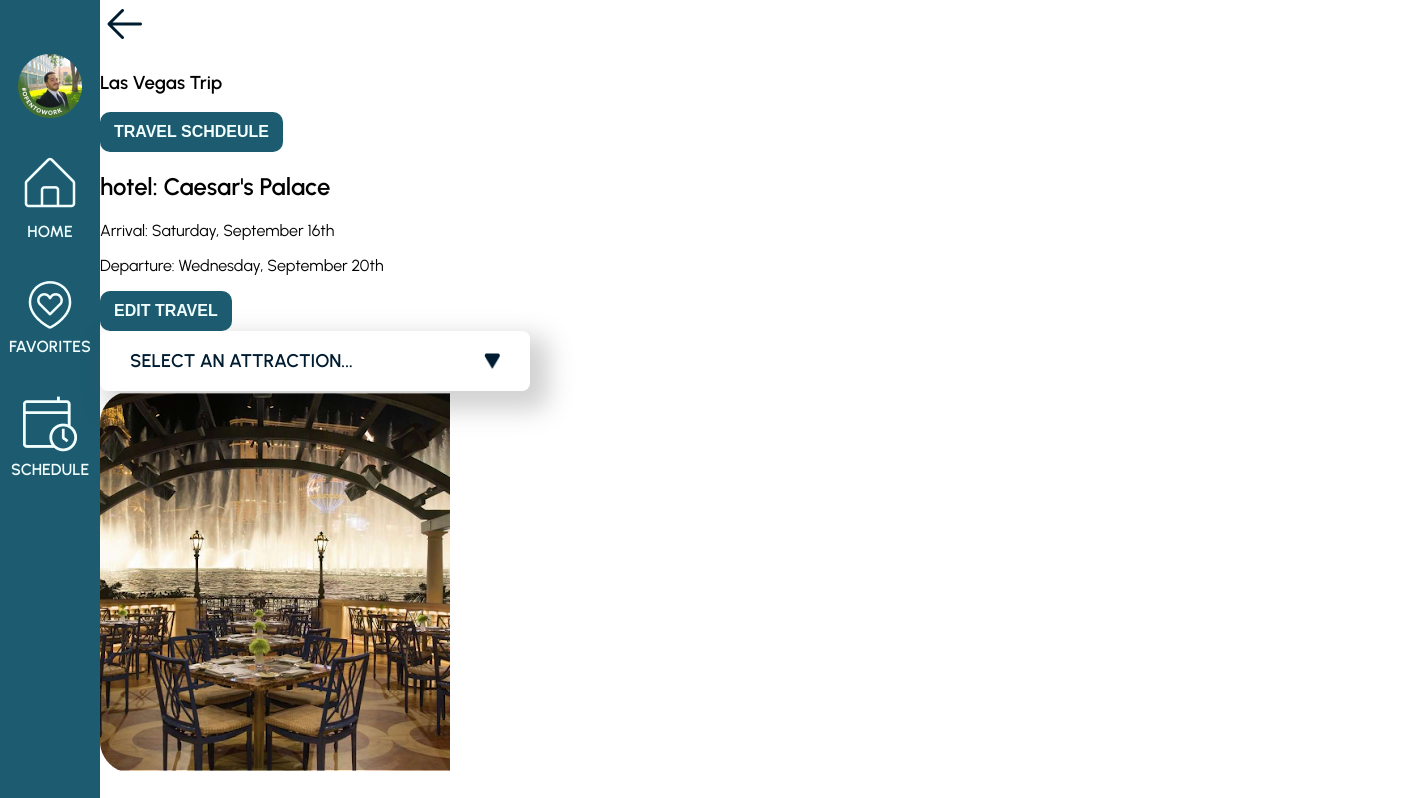
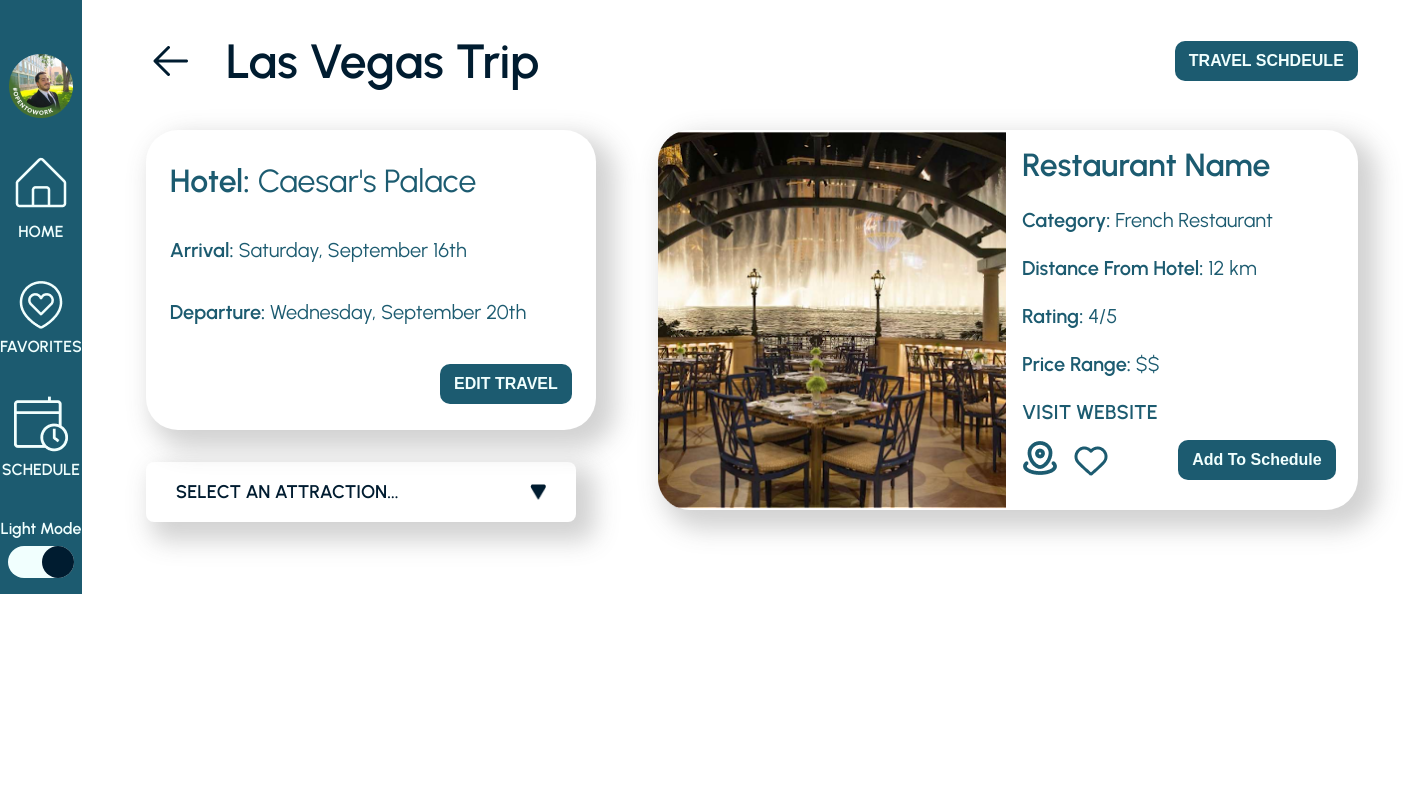
Before and after one commit to Bardia30/WanderPal-FrontEnd, a React (Create React App) app: page /1/travelDetails/1 in a window 1280 px wide. Shown: the top 798 px of the page, 1422 px wide, since content can reach past the window. Built offline with nearby package versions, Linux system fonts and the light colour scheme.

Commit message:
added styling for details page

```diff
--- a/src/pages/TravelDetailsPage.jsx
+++ b/src/pages/TravelDetailsPage.jsx
@@ -4,7 +4,8 @@ import DropDown from '../components/DropDown/DropDown';
 import backButton from '../assets/back-logo.png';
 import mapLogo from '../assets/map.png';
 import likeLogo from '../assets/like.png';
-import restoPic from '../assets/temp-rest-pic.png'
+import restoPic from '../assets/temp-rest-pic.png';
+import './TravelDetailsPage.scss';
 
 
 const TravelDetailsPage = () => {
--- /dev/null
+++ b/src/pages/TravelDetailsPage.scss
@@ -0,0 +1,120 @@
+@use '../styles/mixins' as *;
+@use '../styles/variables' as *;
+
+
+
+.travel {
+    padding: 2rem 4rem;
+    display: flex;
+    flex-direction: column;
+    &__upper-section{
+        display: flex;
+        justify-content: space-between;
+        align-items: center;
+    }
+    &__upper-left {
+        display: flex;
+        align-items: center;
+
+    }
+    &__back-logo{
+        width:3rem;
+        height: 3rem;
+        margin-right:2rem;
+    }
+    &__title{
+        margin: 0;
+        @include font($size: 3rem, $weight:600 , $color:$primary-text);
+    }
+    &__schedule-cta {
+
+    }
+    &__mid-section {
+        display: flex;
+        justify-content: space-between;
+        margin-top: 2.5rem;
+    }
+    &__mid-left {
+        margin-right: 3.875rem;
+    }
+    &__details-card {
+        display: flex;
+        flex-direction:column;
+        width: 25.125rem;
+        height: 14.75rem;
+        padding: 2rem 1.5rem;
+        border-radius: 32px;
+        box-shadow: $shadow;
+        margin-bottom: 2rem;
+    }
+    &__details-title {
+        margin:0;
+        text-transform: capitalize;
+        @include font($size:2rem, $color: $secondary-text);
+        &--bold {
+            font-weight: 600;
+        }
+    }
+    &__dates {
+        margin: 2.375rem 0 0 0;
+        @include font($size:1.25rem, $color:$secondary-text);
+        &--bold {
+            font-weight: 600;
+        }
+    }
+    &__edit-cta {
+        margin-top: 2.5rem;
+        align-self: flex-end;
+    }
+
+    &__mid-right {
+        display: flex;
+        width: 43.75rem;
+        height: 23.75rem;
+        border-radius: 32px;
+        box-shadow: $shadow;
+    }
+    &__rest-pic {
+
+    }
+    &__texts-section {
+        display: flex;
+        flex-direction: column;
+        padding: 1rem;
+    }
+    &__restaurant-name {
+        margin:0;
+        @include font($size: 2rem ,$weight: 600,  $color: $secondary-text);
+    }
+    &__restaurant-details {
+        margin:0;
+        margin-top:1.5rem;
+        @include font($size:1.25rem, $color:$secondary-text);
+        &--bold{
+            font-weight: 600;
+        }
+    }
+    &__restaurant-website-link {
+        text-decoration: none;
+        @include font($size: 1.25rem, $weight:600, $color:$secondary-text);
+        text-transform: uppercase;
+        margin: 1.5rem 0 1rem 0;
+    }
+    &__restaurant-buttons {
+        display: flex;
+        justify-content: space-between;
+        align-items: center;
+        width: 125%;
+    }
+    &__map-logo {
+        margin-right:1rem;
+        cursor: pointer;
+    }
+    &__like-logo {
+        cursor: pointer;
+    }
+    &__add-schedule-button {
+        text-transform: capitalize;
+
+    }
+}
--- a/src/styles/_variables.scss
+++ b/src/styles/_variables.scss
@@ -7,3 +7,4 @@ $modal-background: rgba(0,28,48,0.5);
 $font: 'Urbanist';
 $tablet-breakpoint: 768px;
 $desktop-breakpoint: 1400px;
+$shadow: 12px 12px 25px 7px rgba(81, 81, 81, 0.26);
```
